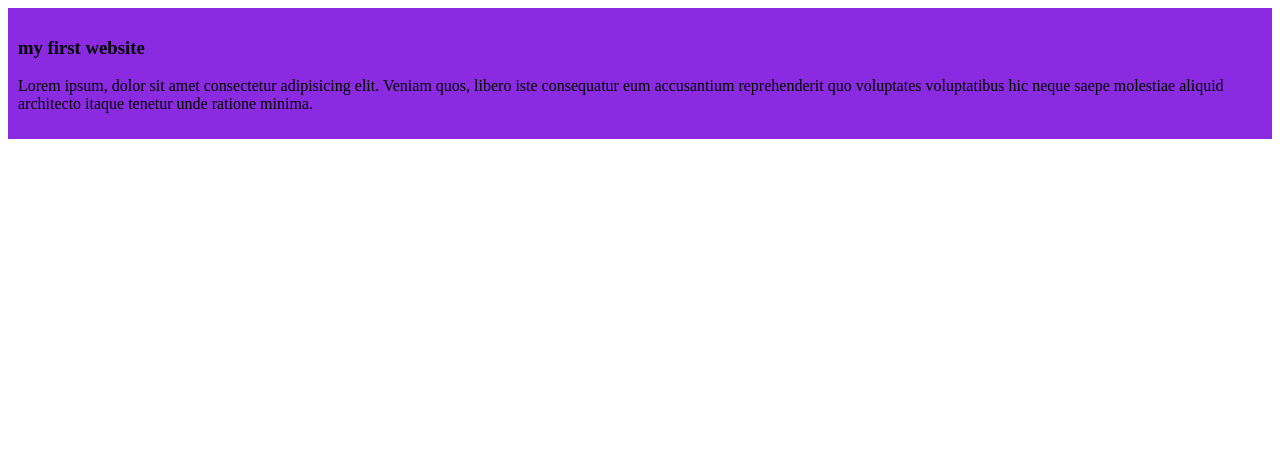
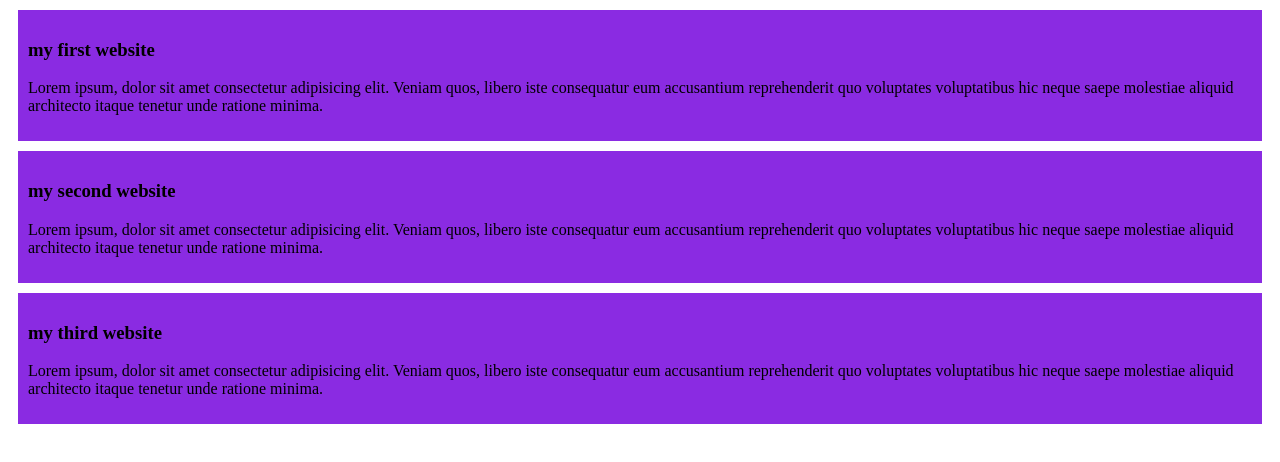
Before and after one commit to azim622/my-simple-repo, a plain HTML site: page index.html in a window 1280 px wide. Drawn offline with Linux system fonts and the light colour scheme.

Commit message:
added second and the third blog

```diff
--- a/index.html
+++ b/index.html
@@ -11,5 +11,13 @@
     <h3>my first website</h3>
     <p>Lorem ipsum, dolor sit amet consectetur adipisicing elit. Veniam quos, libero iste consequatur eum accusantium reprehenderit quo voluptates voluptatibus hic neque saepe molestiae aliquid architecto itaque tenetur unde ratione minima.</p>
    </div>
+   <div>
+    <h3>my second website</h3>
+    <p>Lorem ipsum, dolor sit amet consectetur adipisicing elit. Veniam quos, libero iste consequatur eum accusantium reprehenderit quo voluptates voluptatibus hic neque saepe molestiae aliquid architecto itaque tenetur unde ratione minima.</p>
+   </div>
+   <div>
+    <h3>my third website</h3>
+    <p>Lorem ipsum, dolor sit amet consectetur adipisicing elit. Veniam quos, libero iste consequatur eum accusantium reprehenderit quo voluptates voluptatibus hic neque saepe molestiae aliquid architecto itaque tenetur unde ratione minima.</p>
+   </div>
 </body>
 </html>
--- a/styles/blog.css
+++ b/styles/blog.css
@@ -2,4 +2,5 @@ div{
     background-color: blueviolet;
     /* padding-left: 20px; */
     padding: 10px;
+    margin: 10px;
 }
```
